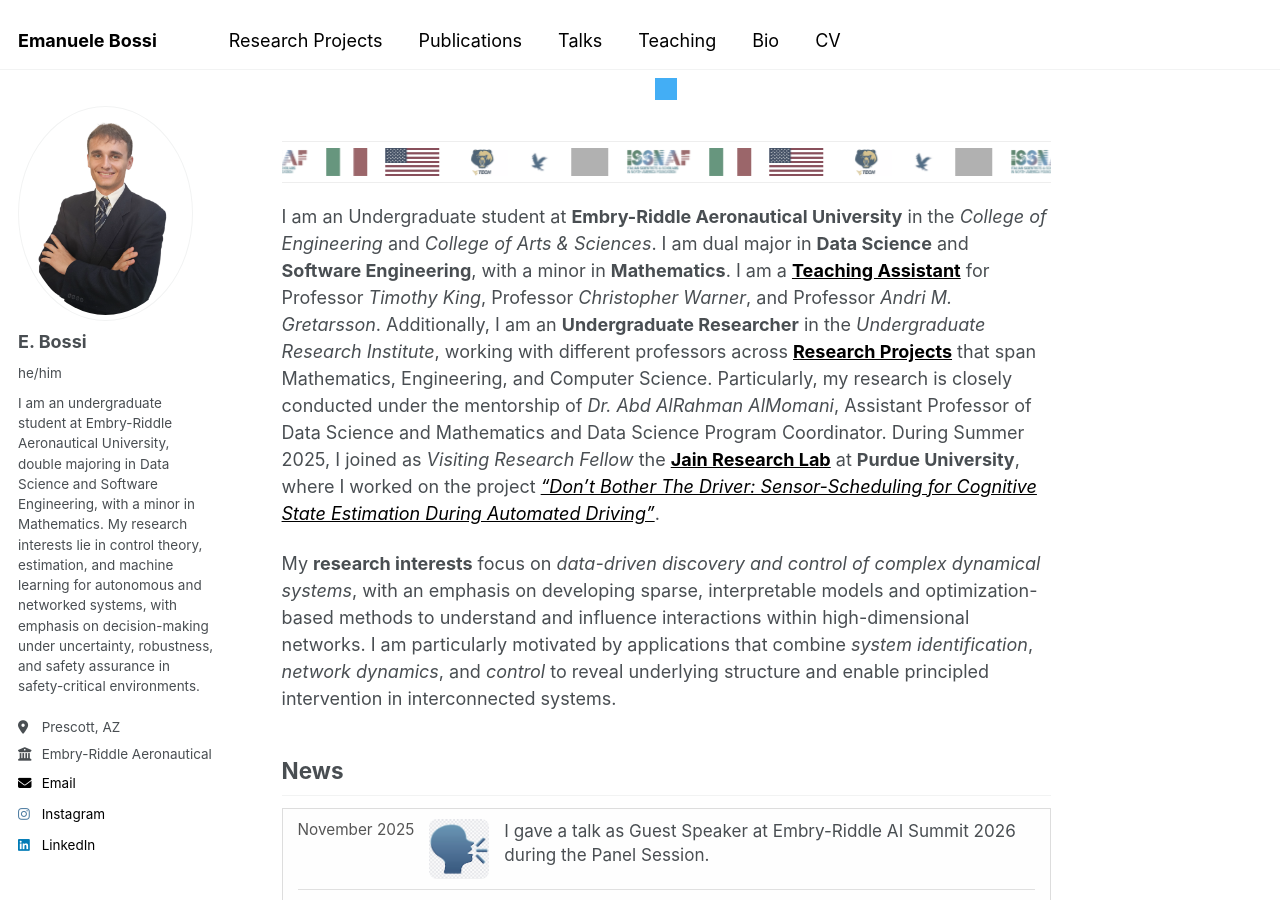
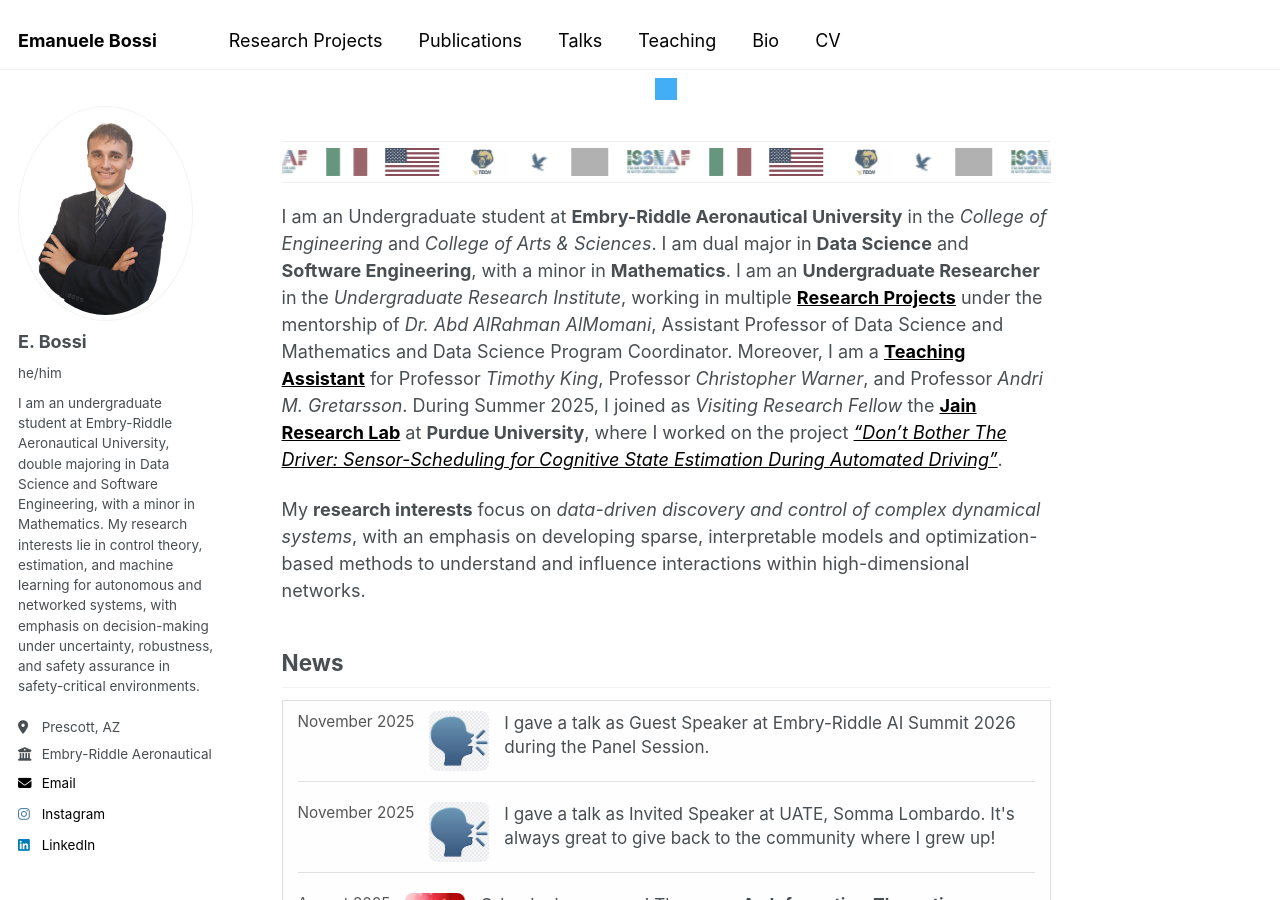
Before and after one commit to bossiemanuele/bossiemanuele.github.io, a Jekyll site: the page built from _pages/about.md, in a window 1280 px wide and 900 px high, scrolled down 197 px. Built offline with Jekyll 4.4.1, drawn with Linux system fonts in a browser that asks for light colours; grey boxes are pictures that could not be loaded.

Commit message:
Update about.md

```diff
--- a/_pages/about.md
+++ b/_pages/about.md
@@ -139,9 +139,9 @@
 }
 </style>
 
-I am an Undergraduate student at **Embry-Riddle Aeronautical University** in the *College of Engineering* and *College of Arts & Sciences*. I am dual major in **Data Science** and **Software Engineering**, with a minor in **Mathematics**. I am a [**Teaching Assistant**](https://bossiemanuele.github.io/teaching/) for Professor *Timothy King*, Professor *Christopher Warner*, and Professor *Andri M. Gretarsson*. Additionally, I am an **Undergraduate Researcher** in the *Undergraduate Research Institute*, working with different professors across [**Research Projects**](https://bossiemanuele.github.io/portfolio/) that span Mathematics, Engineering, and Computer Science. Particularly, my research is closely conducted under the mentorship of *Dr. Abd AlRahman AlMomani*, Assistant Professor of Data Science and Mathematics and Data Science Program Coordinator. During Summer 2025, I joined as *Visiting Research Fellow* the [**Jain Research Lab**](https://engineering.purdue.edu/JainResearchLab/) at **Purdue University**, where I worked on the project *["Don’t Bother The Driver: Sensor-Scheduling for Cognitive State Estimation During Automated Driving"](https://bossiemanuele.github.io/portfolio/00_SURF/)*.
+I am an Undergraduate student at **Embry-Riddle Aeronautical University** in the *College of Engineering* and *College of Arts & Sciences*. I am dual major in **Data Science** and **Software Engineering**, with a minor in **Mathematics**. I am an **Undergraduate Researcher** in the *Undergraduate Research Institute*, working in multiple [**Research Projects**](https://bossiemanuele.github.io/portfolio/) under the mentorship of *Dr. Abd AlRahman AlMomani*, Assistant Professor of Data Science and Mathematics and Data Science Program Coordinator. Moreover, I am a [**Teaching Assistant**](https://bossiemanuele.github.io/teaching/) for Professor *Timothy King*, Professor *Christopher Warner*, and Professor *Andri M. Gretarsson*. During Summer 2025, I joined as *Visiting Research Fellow* the [**Jain Research Lab**](https://engineering.purdue.edu/JainResearchLab/) at **Purdue University**, where I worked on the project *["Don’t Bother The Driver: Sensor-Scheduling for Cognitive State Estimation During Automated Driving"](https://bossiemanuele.github.io/portfolio/00_SURF/)*.
 
-My **research interests** focus on *data-driven discovery and control of complex dynamical systems*, with an emphasis on developing sparse, interpretable models and optimization-based methods to understand and influence interactions within high-dimensional networks. I am particularly motivated by applications that combine *system identification*, *network dynamics*, and *control* to reveal underlying structure and enable principled intervention in interconnected systems.
+My **research interests** focus on *data-driven discovery and control of complex dynamical systems*, with an emphasis on developing sparse, interpretable models and optimization-based methods to understand and influence interactions within high-dimensional networks.
 
 ## News
 
```
